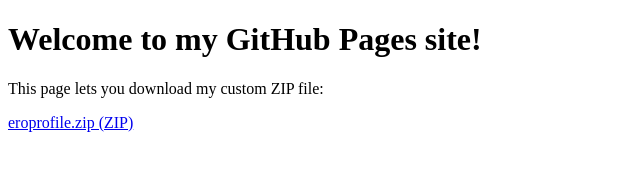
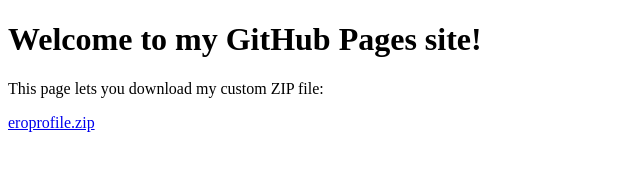
Before and after one commit to lokitsar/lokitsar.github.io, a plain HTML site: page index.html in a window 1280 px wide. Shown: the full height of the page, 0-640 px from the left. Drawn offline with Linux system fonts and the light colour scheme.

Commit message:
Update index.html

```diff
--- a/index.html
+++ b/index.html
@@ -7,6 +7,6 @@
   <h1>Welcome to my GitHub Pages site!</h1>
   <p>This page lets you download my custom ZIP file:</p>
 
-  <a href="eroprofile.zip" download>eroprofile.zip (ZIP)</a>
+  <a href="eroprofile.zip" download>eroprofile.zip </a>
 </body>
 </html>
```
